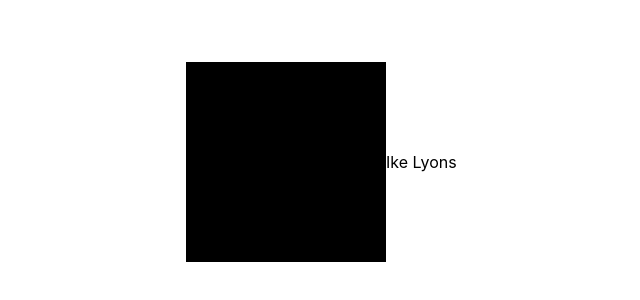
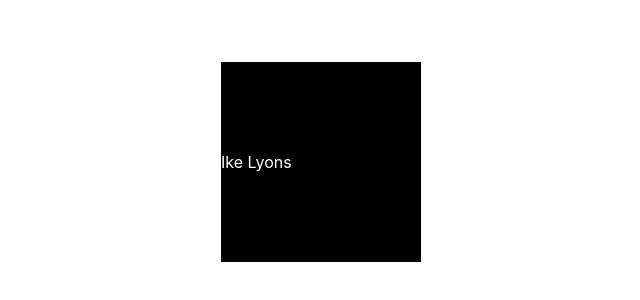
Before and after one commit to IkeLyons/IkeLyons.github.io, a React (Create React App) app: page / in a window 1280 px wide. Shown: the part 238-538 px from the top of the page, without its empty margins (319-959 px from the left). Built offline with nearby package versions, Linux system fonts and the light colour scheme.

Commit message:
Changed positiong and fixed import bug

```diff
--- a/src/Landing.css
+++ b/src/Landing.css
@@ -1,9 +1,14 @@
 .container {
-  display: flex;
+  display: grid;
   flex-flow: row wrap;
   align-items: center;
   justify-content: center;
   height: 100vh;
+}
+
+.container > * {
+  grid-column-start: 1;
+  grid-row-start: 1;
 }
 
 .blackBox {
@@ -11,3 +16,7 @@
   width: 25vh;
   background-color: black;
 }
+
+.text {
+  color: white;
+}
--- a/src/Landing.js
+++ b/src/Landing.js
@@ -4,11 +4,11 @@
 function Landing() {
   return (
     <div className="container">
-      <Parallax translateY={[100, -100]} translateX={[-100, 100]} className="lower">
+      <Parallax translateY={[100, -100]} translateX={[-100, 100]} className="box">
         <div className="blackBox">test</div>
       </Parallax>
-      <Parallax className="text" translateY={[-70, 70]} translateX={[130, -130]}>
-        <span className="h1">Ike Lyons</span>
+      <Parallax translateY={[-70, 70]} translateX={[-130, 130]} className="name">
+        <span className="text">Ike Lyons</span>
       </Parallax>
     </div>
   );
--- a/src/index.js
+++ b/src/index.js
@@ -1,17 +1,11 @@
-import React from 'react';
-import ReactDOM from 'react-dom/client';
-import './index.css';
-import App from './App';
-import reportWebVitals from './reportWebVitals';
+import React from "react";
+import ReactDOM from "react-dom/client";
+import "./index.css";
+import App from "./App";
 
-const root = ReactDOM.createRoot(document.getElementById('root'));
+const root = ReactDOM.createRoot(document.getElementById("root"));
 root.render(
   <React.StrictMode>
     <App />
   </React.StrictMode>
 );
-
-// If you want to start measuring performance in your app, pass a function
-// to log results (for example: reportWebVitals(console.log))
-// or send to an analytics endpoint. Learn more: https://bit.ly/CRA-vitals
-reportWebVitals();
```
